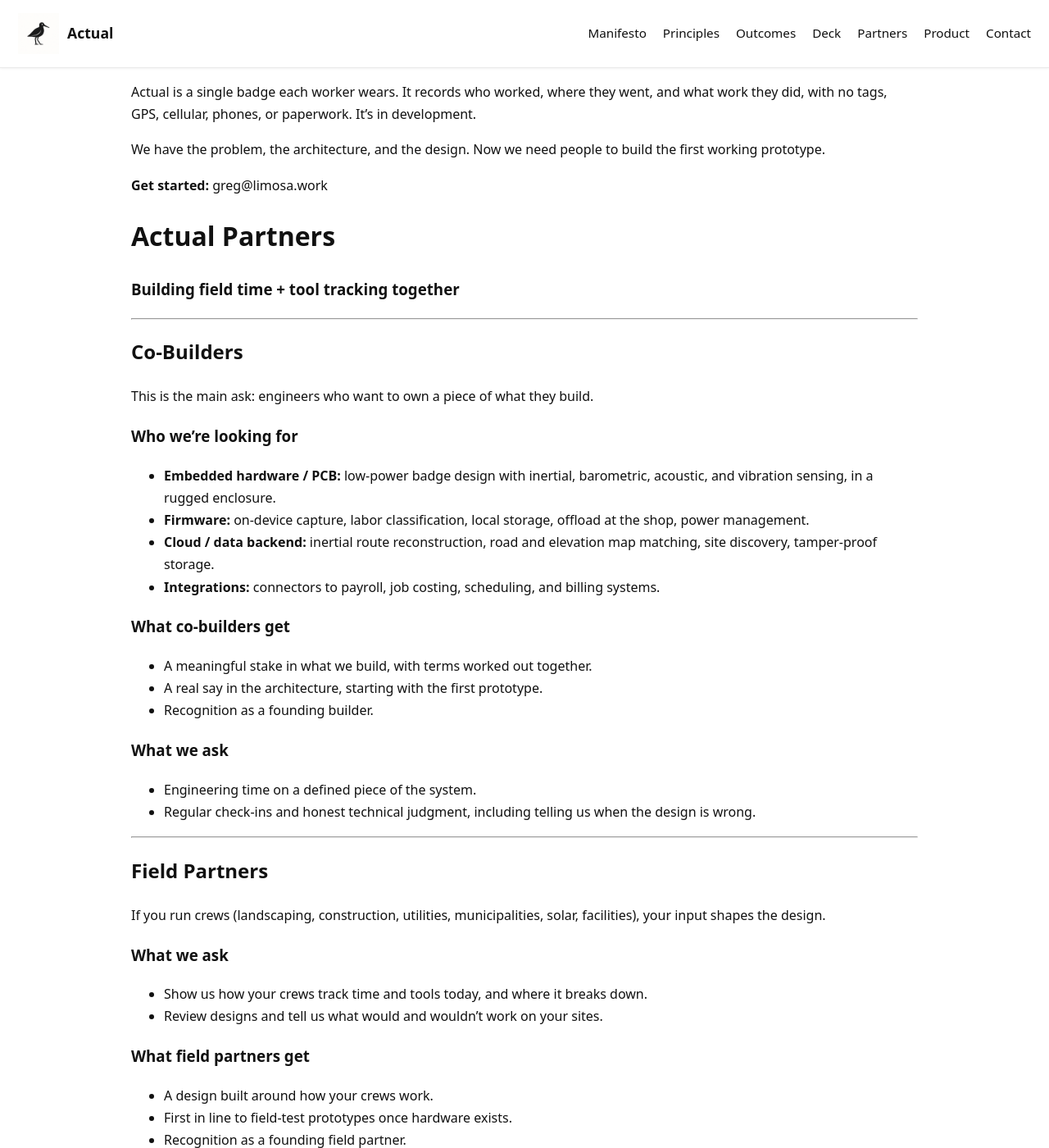
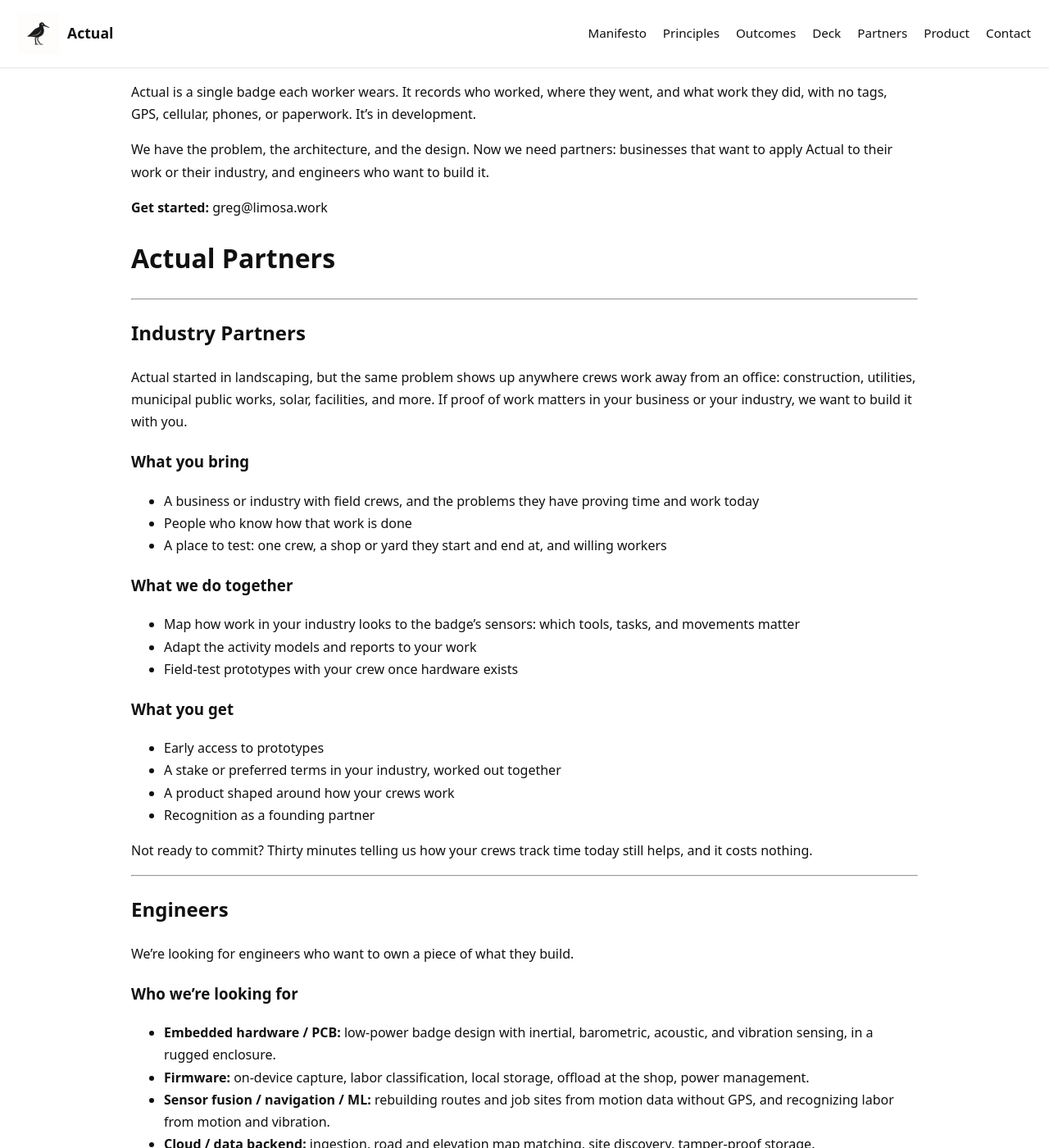
Before and after one commit to greg-e/limosa.work, a Jekyll site: the page built from pages/partners.md, in a window 1280 px wide and 1400 px high. Shown: the whole window at 82% size. Built offline with Jekyll 4.4.1, drawn with Linux system fonts in a browser that asks for light colours; some of the changed text lies outside the part shown.

Commit message:
another partner pass

```diff
--- a/pages/partners.md
+++ b/pages/partners.md
@@ -5,28 +5,52 @@
 
 Actual is a single badge each worker wears. It records who worked, where they went, and what work they did, with no tags, GPS, cellular, phones, or paperwork. It's in development.
 
-We have the problem, the architecture, and the design. Now we need people to build the first working prototype.
+We have the problem, the architecture, and the design. Now we need partners: businesses that want to apply Actual to their work or their industry, and engineers who want to build it.
 
 **Get started:** greg@limosa.work
 
 # Actual Partners
-### Building field time + tool tracking together
 
 ---
 
-## Co-Builders
+## Industry Partners
 
-This is the main ask: engineers who want to own a piece of what they build.
+Actual started in landscaping, but the same problem shows up anywhere crews work away from an office: construction, utilities, municipal public works, solar, facilities, and more. If proof of work matters in your business or your industry, we want to build it with you.
+
+### What you bring
+- A business or industry with field crews, and the problems they have proving time and work today
+- People who know how that work is done
+- A place to test: one crew, a shop or yard they start and end at, and willing workers
+
+### What we do together
+- Map how work in your industry looks to the badge's sensors: which tools, tasks, and movements matter
+- Adapt the activity models and reports to your work
+- Field-test prototypes with your crew once hardware exists
+
+### What you get
+- Early access to prototypes
+- A stake or preferred terms in your industry, worked out together
+- A product shaped around how your crews work
+- Recognition as a founding partner
+
+Not ready to commit? Thirty minutes telling us how your crews track time today still helps, and it costs nothing.
+
+---
+
+## Engineers
+
+We're looking for engineers who want to own a piece of what they build.
 
 ### Who we're looking for
 - **Embedded hardware / PCB:** low-power badge design with inertial, barometric, acoustic, and vibration sensing, in a rugged enclosure.
 - **Firmware:** on-device capture, labor classification, local storage, offload at the shop, power management.
-- **Cloud / data backend:** inertial route reconstruction, road and elevation map matching, site discovery, tamper-proof storage.
+- **Sensor fusion / navigation / ML:** rebuilding routes and job sites from motion data without GPS, and recognizing labor from motion and vibration.
+- **Cloud / data backend:** ingestion, road and elevation map matching, site discovery, tamper-proof storage.
 - **Integrations:** connectors to payroll, job costing, scheduling, and billing systems.
 
-### What co-builders get
-- A meaningful stake in what we build, with terms worked out together.
-- A real say in the architecture, starting with the first prototype.
+### What you get
+- A stake in what we build, with terms worked out together.
+- A say in the architecture, starting with the first prototype.
 - Recognition as a founding builder.
 
 ### What we ask
@@ -35,22 +59,5 @@
 
 ---
 
-## Field Partners
-
-If you run crews (landscaping, construction, utilities, municipalities, solar, facilities), your input shapes the design.
-
-### What we ask
-- Show us how your crews track time and tools today, and where it breaks down.
-- Review designs and tell us what would and wouldn't work on your sites.
-
-### What field partners get
-- A design built around how your crews work.
-- First in line to field-test prototypes once hardware exists.
-- Recognition as a founding field partner.
-
-There's no cost to be a field partner.
-
----
-
 ## Our Principle
-We're not looking for passive investors. Every partner contributes engineering work or field knowledge.
+We're not looking for passive investors. Every partner contributes engineering work or industry knowledge.
```
Also changed, not shown: index.html (+9 -9 lines).
